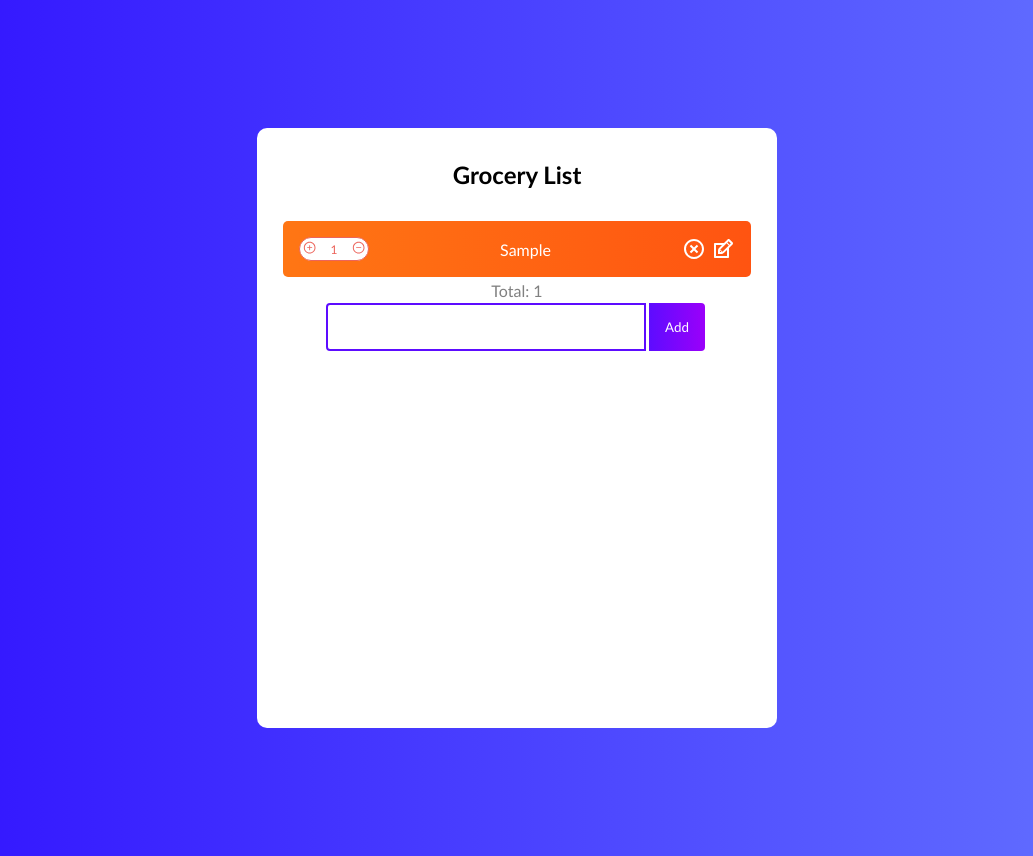
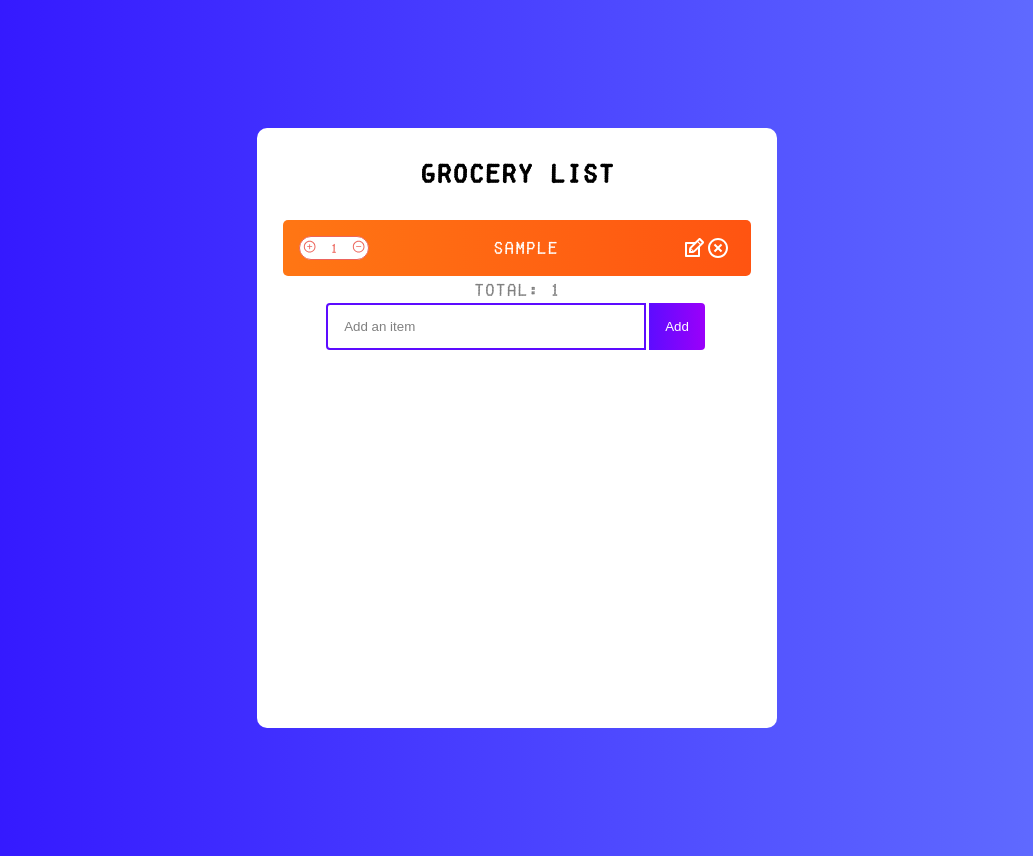
Before and after one commit to pbannavong/grocery-list, a React (Create React App) app: page / in a window 1280 px wide. Both pictures are taken after typing "Sample" into the empty fields and a click on the button "Add". Shown: the whole page, without its empty margins (123-1156 px from the left). Built offline with nearby package versions, Linux system fonts and the light colour scheme.

Commit message:
fixed total count to add + 1 when adding new entry

```diff
--- a/public/index.html
+++ b/public/index.html
@@ -3,6 +3,7 @@
   <head>
     <meta charset="utf-8" />
     <link rel="icon" href="%PUBLIC_URL%/favicon.ico" />
+    <link rel="preconnect" href="https://fonts.gstatic.com">
     <meta name="viewport" content="width=device-width, initial-scale=1" />
     <meta name="theme-color" content="#000000" />
     <meta
--- a/src/App.css
+++ b/src/App.css
@@ -1,10 +1,16 @@
+@font-face {
+  font-family: "fakereceipt";
+  src: url("./fonts/fakereceipt.ttf");
+  font-style: normal;
+  font-display: swap;
+}
+
 * {
   box-sizing: border-box;
   margin: 0;
   padding: 0;
-  font-family: 'Trebuchet MS', 'Lucida Sans Unicode', 'Lucida Grande',
-    'Lucida Sans', Arial, sans-serif;
 }
+
 
 body {
   background: linear-gradient(
@@ -12,6 +18,7 @@ body {
     rgba(48, 16, 255, 1) 0%,
     rgba(100, 115, 255, 1) 100%
   );
+  font-family: 'fakereceipt';
 }
 
 button {
@@ -52,7 +59,7 @@ h1 {
   outline: none;
   width: 320px;
   background: transparent;
-  color: #fff;
+  color: grey;
 }
 
 .grocery-input::placeholder {
--- a/src/components/Form.js
+++ b/src/components/Form.js
@@ -1,7 +1,7 @@
 import React, { useState, useEffect, useRef } from 'react'
 
 function Form(props) {
-  const [input, setInput] = useState('')
+  const [input, setInput] = useState(props.edit ? props.edit.value : '')
 
   // focus on input, prevent re-rendering of entire component on changes
   const inputRef = useRef(null)
@@ -19,6 +19,7 @@ function Form(props) {
       quantity: 1
     })
 
+    setInput('')
   }
 
   const handleChange = e => {
--- a/src/components/Item.js
+++ b/src/components/Item.js
@@ -4,7 +4,7 @@ import { TiEdit } from 'react-icons/ti'
 import { AiOutlinePlusCircle, AiOutlineMinusCircle } from 'react-icons/ai'
 import Form from './Form'
 
-function Item({ items, completeItem, removeItem, editItem, handleAddQuantity, handleMinusQuantity }) {
+function Item({ items, removeItem, editItem, handleAddQuantity, handleMinusQuantity }) {
   const [edit, setEdit] = useState({
     id: null,
     value: ''
@@ -19,12 +19,13 @@ function Item({ items, completeItem, removeItem, editItem, handleAddQuantity, ha
 
   }
 
+  // if edit != null -> user edited entry
   if (edit.id) {
     return <Form edit={edit} onSubmit={submitUpdate} />
   }
 
   return items.map((item, index) => (
-    <div className={item.isComplete ? 'todo-row complete' : 'item-row'}
+    <div className='item-row'
       key={index}
     >
       <div className="quantity">
@@ -36,18 +37,19 @@ function Item({ items, completeItem, removeItem, editItem, handleAddQuantity, ha
           <AiOutlineMinusCircle />
         </button>
       </div>
-      <div key={item.id} onClick={() => completeItem(item.id)}>
+      <div key={item.id}>
         {item.text}
       </div>
       <div className="icons">
+        <TiEdit
+          onClick={() => setEdit({ id: item.id, value: item.text })}
+          className='edit-icon'
+        />
         <RiCloseCircleLine
           onClick={() => removeItem(item.id)}
           className='delete-icon'
         />
-        <TiEdit
-          onClick={() => setEdit({ id: item.id, value: item.text })}
-          className='edit-icon'
-        />
+
       </div>
     </div>
   ))
--- a/src/components/List.js
+++ b/src/components/List.js
@@ -4,12 +4,14 @@ import Item from './Item'
 
 function List() {
   const [items, setItems] = useState([])
-  const [totalItemCount, setTotalItemCount] = useState(1)
+  const [totalItemCount, setTotalItemCount] = useState(0)
 
   const calculateTotal = () => {
     const totalCount = items.reduce((total, item) => {
       return total + item.quantity
     }, 0)
+
+    setTotalItemCount(totalCount)
   }
 
   const handleAddQuantity = (index) => {
@@ -37,8 +39,9 @@ function List() {
     }
 
     const newItems = [item, ...items]
-    console.log(item, ...items);
+    // console.log(item, ...items);
     setItems(newItems)
+    setTotalItemCount(totalItemCount + 1)
   }
 
   const removeItem = id => {
@@ -55,24 +58,11 @@ function List() {
     setItems(prev => prev.map(item => (item.id === id ? updatedItem : item)))
   }
 
-  const completeItem = id => {
-    let updatedItems = items.map(item => {
-      if (item.id === id) {
-        item.isComplete = !item.isComplete
-      }
-
-      return item
-    })
-
-    setItems(updatedItems)
-  }
-
   return (
     <div>
       <h1>Grocery List</h1>
       <Item
         items={items}
-        completeItems={completeItem}
         removeItem={removeItem}
         editItem={editItem}
         handleAddQuantity={handleAddQuantity}
```
Also changed, not shown: src/fonts/fakereceipt.ttf (added), 1 other file (tests, documents, lock files or other folders).
